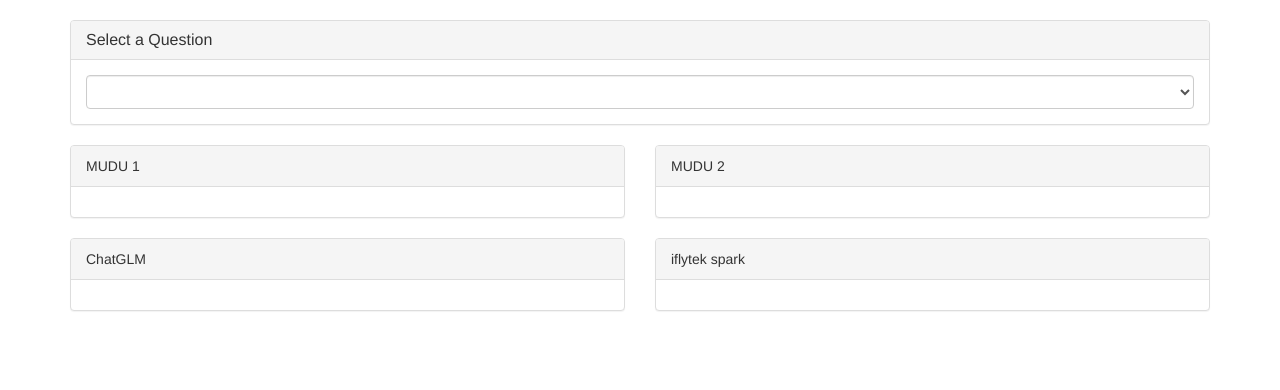
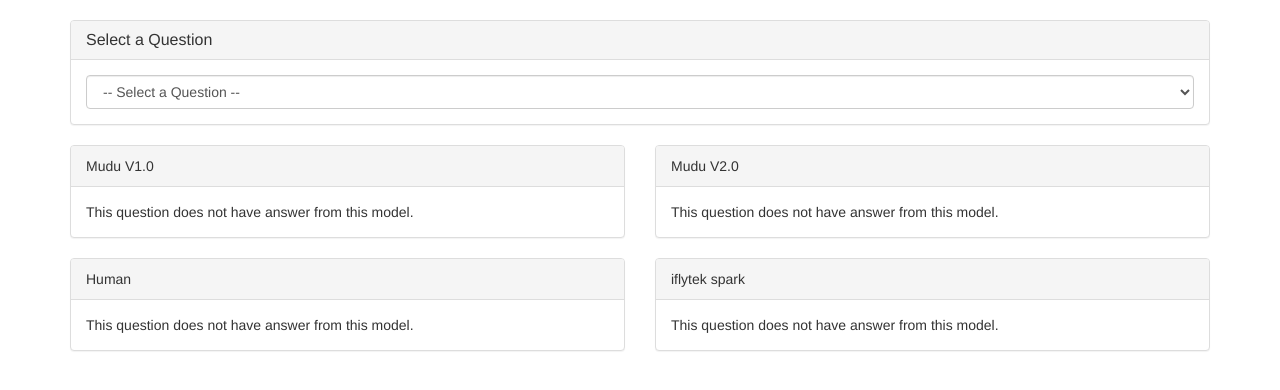
Before and after one commit to summer-Intern-2023/MUDU_Dataset, a Django app: page /evaluation/ in a window 1280 px wide. Shown: the part 50-440 px from the top of the page. Run offline with Django 4.2, Linux system fonts and the light colour scheme; tables that the repository leaves empty hold one stand-in row (values such as "Sample post"); parts of the project's set-up code (start-up, migrations or seed data) failed here and were passed over; some libraries are stand-ins or nearby versions.

Commit message:
feature: successfully get string from sqlite, update question add and edit to fit the models

```diff
--- a/setcollect/templates/evaluation.html
+++ b/setcollect/templates/evaluation.html
@@ -12,8 +12,8 @@
                 <select name="question_text" class="form-control" onchange="this.form.submit()">
                     <option value="">-- Select a Question --</option>
                     {% for question in all_questions %}
-                    <option value="{{ question.question }}" {% if question.question == selected_question_text %}selected{% endif %}>
-                        {{ question.question }}
+                    <option value="{{ question }}" {% if question == selected_question_text %}selected{% endif %}>
+                        {{ question }}
                     </option>
                     {% endfor %}
                 </select>
@@ -26,20 +26,20 @@
         <div class="col-md-6">
             <div class="panel panel-default">
                 <div class="panel-heading">
-                    MUDU 1
+                    Mudu V1.0
                 </div>
                 <div class="panel-body" style="overflow: auto; max-height: 200px;">
-                    <!-- 这里可以添加答案的内容 -->
+                    {{ answers_by_model.4|default:"This question does not have answer from this model." }}
                 </div>
             </div>
         </div>
         <div class="col-md-6">
             <div class="panel panel-default">
                 <div class="panel-heading">
-                    MUDU 2
+                    Mudu V2.0
                 </div>
                 <div class="panel-body" style="overflow: auto; max-height: 200px;">
-                    <!-- 这里可以添加答案的内容 -->
+                    {{ answers_by_model.5|default:"This question does not have answer from this model." }}
                 </div>
             </div>
         </div>
@@ -49,10 +49,10 @@
         <div class="col-md-6">
             <div class="panel panel-default">
                 <div class="panel-heading">
-                    ChatGLM
+                    Human
                 </div>
                 <div class="panel-body" style="overflow: auto; max-height: 200px;">
-                    <!-- 这里可以添加答案的内容 -->
+                    {{ answers_by_model.3|default:"This question does not have answer from this model." }}
                 </div>
             </div>
         </div>
@@ -62,7 +62,7 @@
                     iflytek spark
                 </div>
                 <div class="panel-body" style="overflow: auto; max-height: 200px;">
-                    <!-- 这里可以添加答案的内容 -->
+                    {{ answers_by_model.2|default:"This question does not have answer from this model." }}
                 </div>
             </div>
         </div>
--- a/setcollect/views.py
+++ b/setcollect/views.py
@@ -30,16 +30,17 @@
 
 
 def evaluation(request):
+    # 获取所有唯一的问题文本
     unique_questions = Question.objects.values_list('question', flat=True).distinct()
 
     selected_question_text = request.GET.get('question_text')
+    answers_by_model = {}
     if selected_question_text:
-        answers_by_model = {}
+        # 获取每个模型的答案
         for model_choice in LModel.model_choice:
             model_id = model_choice[0]
-            answers_by_model[model_id] = LModel.objects.filter(question__question=selected_question_text, lmodel=model_id)
-    else:
-        answers_by_model = {}
+            answers = LModel.objects.filter(question__question=selected_question_text, lmodel=model_id)
+            answers_by_model[model_id] = answers[0].answer if answers else "This question does not have answer from this model."  # 如果没有答案，就使用默认文本
 
     context = {
         'all_questions': unique_questions,
```
Also changed, not shown: setcollect/templates/question_add.html (+8 -3 lines), setcollect/templates/question_edit.html (+8 -2 lines).
